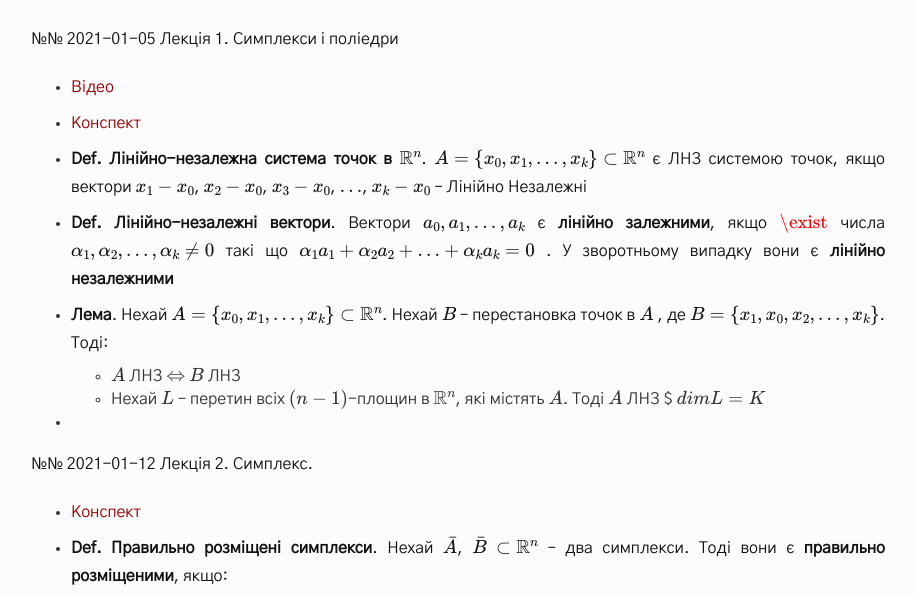
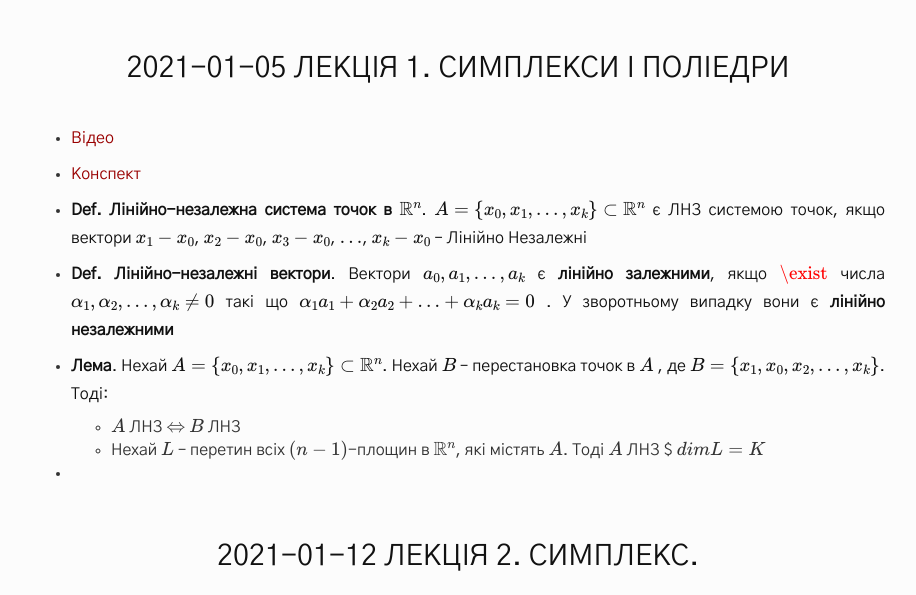
Before and after one commit to imath-topology/imath-topology.github.io, a plain HTML site: page courses/pl_topology.html in a window 1280 px wide. Shown: the part 191-786 px from the top of the page, without its empty margins (182-1098 px from the left). Drawn offline with nearby package versions, Linux system fonts and the light colour scheme.

Commit message:
Recompile

```diff
--- a/courses/pl_topology.html
+++ b/courses/pl_topology.html
@@ -21,7 +21,7 @@
 </head>
 <body>
 <h1 id="кусково-лінійна-топологія-січень-2021">Кусково-Лінійна Топологія (січень 2021)</h1>
-<p>№№ 2021-01-05 Лекція 1. Симплекси і поліедри</p>
+<h2 id="лекція-1.-симплекси-і-поліедри">2021-01-05 Лекція 1. Симплекси і поліедри</h2>
 <ul>
 <li><p><a href="youtube.com/watch?v=L0VvA4gL5Es">Відео</a></p></li>
 <li><p><a href="./pl_topology/lecture_1.pdf">Конспект</a></p></li>
@@ -34,7 +34,7 @@
 </ul></li>
 <li></li>
 </ul>
-<p>№№ 2021-01-12 Лекція 2. Симплекс.</p>
+<h2 id="лекція-2.-симплекс.">2021-01-12 Лекція 2. Симплекс.</h2>
 <ul>
 <li><p><a href="./pl_topology/lecture_2.pdf">Конспект</a></p></li>
 <li><p><strong>Def. Правильно розміщені симплекси</strong>. Нехай <span class="math inline">\(\bar{A}\)</span>, <span class="math inline">\(\bar{B}\)</span> <span class="math inline">\(\subset \mathbb{R}^{n}\)</span> – два симплекси. Тоді вони є <strong>правильно розміщеними</strong>, якщо:</p>
```
